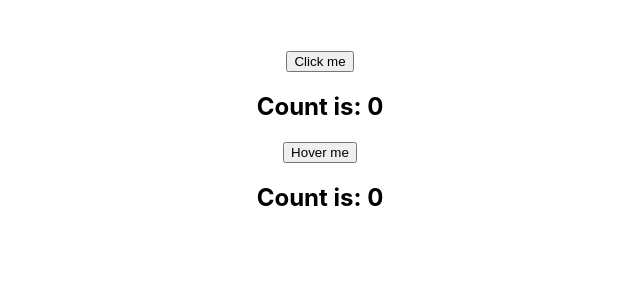
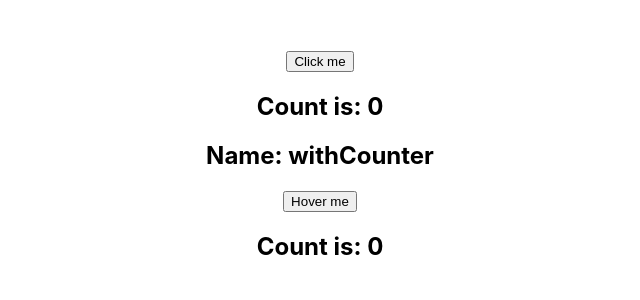
Before and after one commit to ramanath-naik/responsive_design, a React (Create React App) app in the folder responsive-app/: page / in a window 1280 px wide. Shown: the top 300 px of the page, without its empty margins (320-960 px from the left). Built offline with nearby package versions, Linux system fonts and the light colour scheme.

Commit message:
prop collision

```diff
--- a/responsive-app/src/components/ClickCounter.js
+++ b/responsive-app/src/components/ClickCounter.js
@@ -16,16 +16,18 @@
 
 
 import withCounter from "./withCounter";
+import withName from "./withName";
 
 const ClickCounter = (props) => {
-    const {count, incrementCount} = props;
+    const {count, incrementCount, name} = props;
     return (
         <div>
             <button onClick={incrementCount}>Click me</button>
             <h2>Count is: {count}</h2>
+            <h2>Name: {name}</h2>
 
         </div>
     )
 }
 
-export default withCounter(ClickCounter, 10);  //here we need to pass argument
+export default withName(withCounter(ClickCounter, 10));  //multiple hoc wrapping
--- a/responsive-app/src/components/withCounter.js
+++ b/responsive-app/src/components/withCounter.js
@@ -7,7 +7,7 @@ const withCounter = (OldComponent, incrementBy=1) => {     //incresing count by
         const [count, setCount] = useState(0);
 
     return(
-        <OldComponent {...props} count={count} incrementCount={()=> setCount(count + incrementBy)}/>
+        <OldComponent {...props} count={count} incrementCount={()=> setCount(count + incrementBy)} name='withCounter'/>  //props collision. this name prop will overwrite the props coming from withName HOC.
     )
 }
 }
--- /dev/null
+++ b/responsive-app/src/components/withName.js
@@ -0,0 +1,13 @@
+import React from "react";
+
+const withName = (OldComponent) => {
+
+    return function EnhancedComponent(props){
+
+    return(
+        <OldComponent {...props} name='withName'/>
+    )
+}
+}
+
+export default withName;
```
